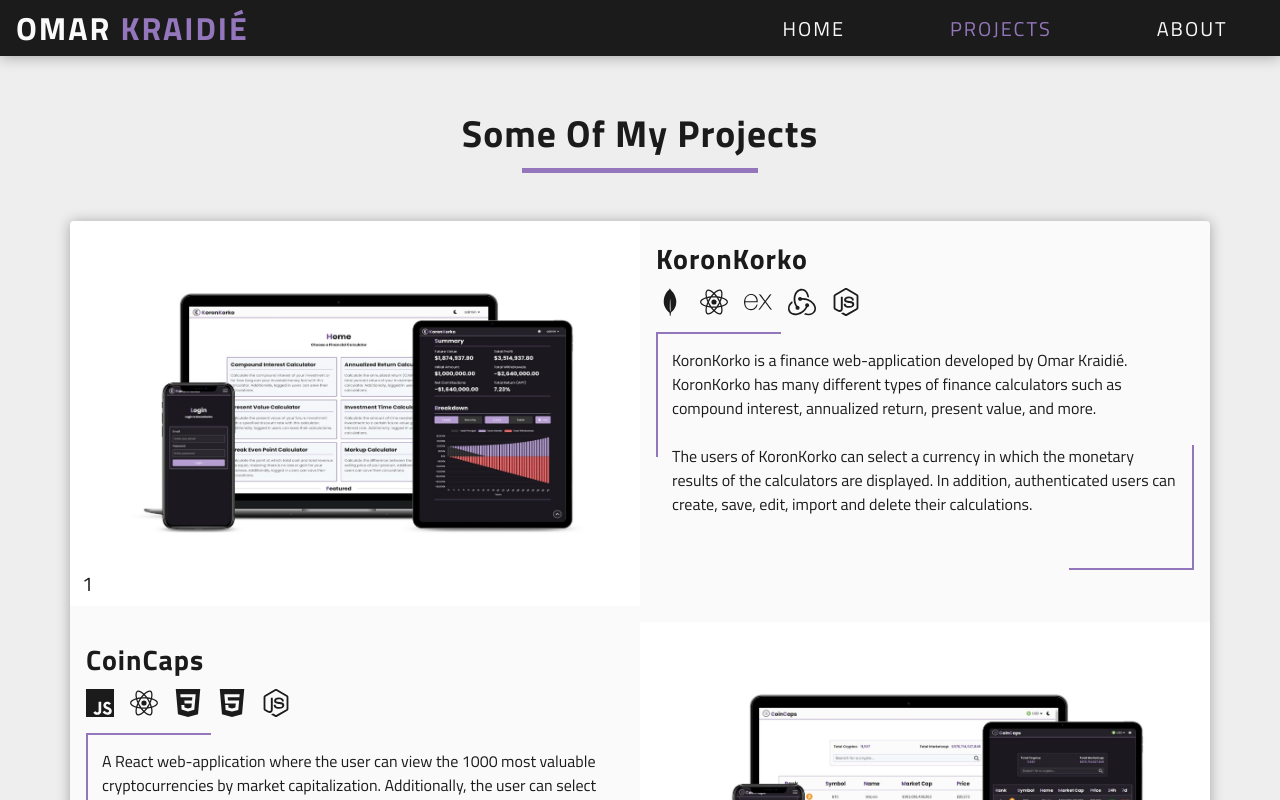
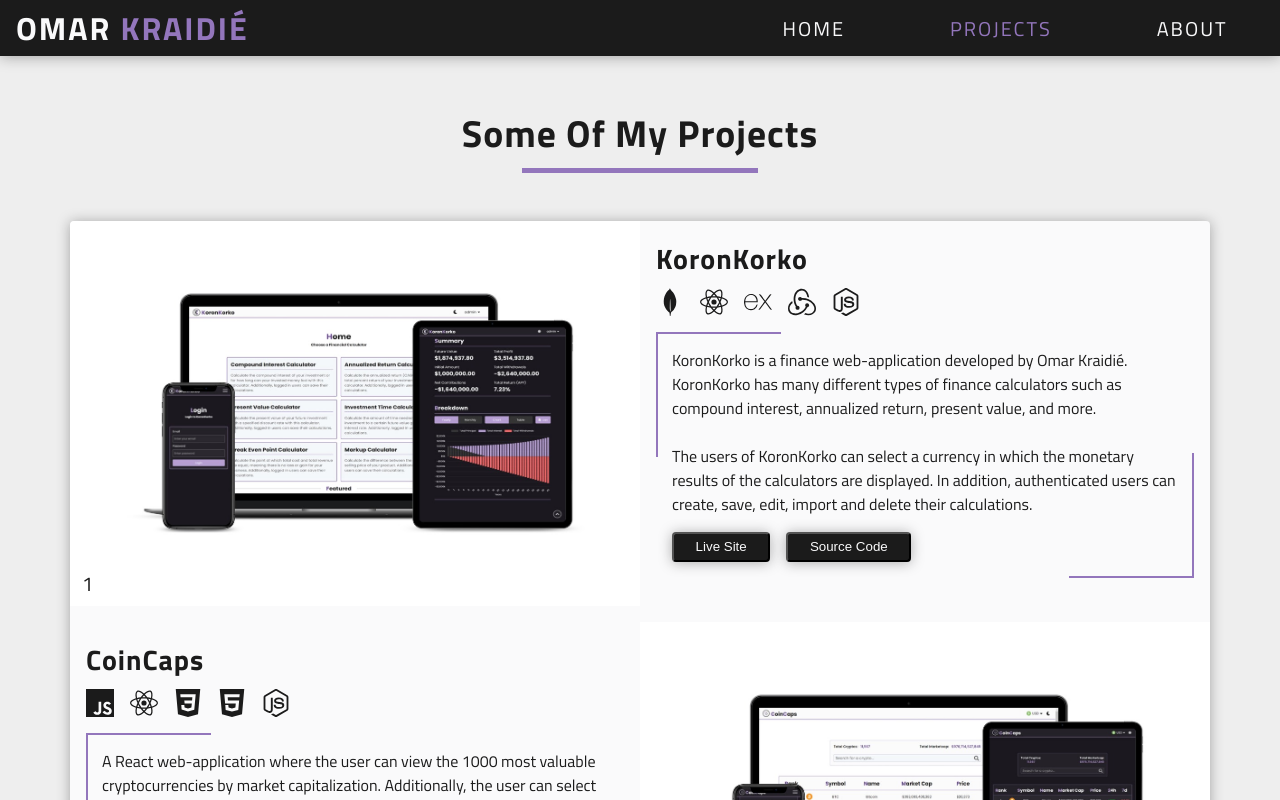
Before and after one commit to 0mppula/portfolio-web-app, a React (Create React App) app: page /projects in a window 1280 px wide. Shown: the top 800 px of the page. Built offline with nearby package versions, Linux system fonts and the light colour scheme.

Commit message:
Added code and live buttons to projects.

```diff
--- a/src/components/ProjectItem.js
+++ b/src/components/ProjectItem.js
@@ -33,6 +33,11 @@ const ProjectItem = ({ project, index, thumbnail }) => {
 
 				<div className="project-content">
 					<p>{project.info || placeHolderInfo}</p>
+
+					<div className="project-button-container">
+						{project.liveUrl && <button className="btn">Live Site</button>}
+						{project.codeUrl && <button className="btn">Source Code</button>}
+					</div>
 					<Frame />
 				</div>
 			</div>
--- a/src/index.css
+++ b/src/index.css
@@ -241,7 +241,6 @@ li {
 
 .btn {
 	display: inline-block;
-	font-size: 1.25rem;
 	background: var(--clr-black);
 	color: var(--clr-white);
 	text-align: center;
@@ -255,7 +254,12 @@ li {
 	cursor: pointer;
 }
 
+.greet-btn {
+	font-size: 1.25rem;
+}
+
 .cv-btn {
+	font-size: 1.25rem;
 	margin-left: 1rem;
 }
 
@@ -418,11 +422,18 @@ li {
 
 .project-content {
 	display: flex;
+	flex-direction: column;
 	justify-content: space-between;
 	white-space: pre-line;
 	position: relative;
 	min-height: 238px;
 	padding: 1rem;
+	gap: 1rem;
+}
+
+.project-button-container {
+	display: flex;
+	gap: 1rem;
 }
 
 .project-info {
@@ -812,15 +823,6 @@ li {
 	.greet-info {
 		margin: 0.5rem 0 1.5rem 0;
 	}
-
-	.greet-card p {
-		font-size: 1.25rem;
-	}
-
-	.btn {
-		font-size: 1.1rem;
-		padding: 0.25rem 1.25rem;
-	}
 	/* End Hero styles */
 
 	/* Project styles */
```
